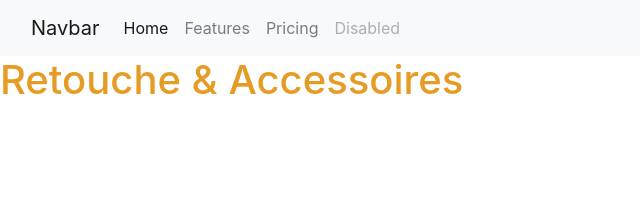
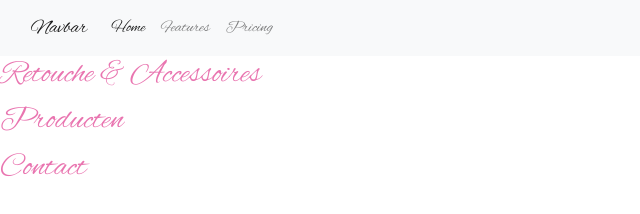
Before and after one commit to PauwelsPieter/Retouche-accessoires-website, a website: page index.html in a window 1280 px wide. Shown: the whole page, without its empty margins (0-640 px from the left). Drawn offline with nearby package versions, Linux system fonts and the light colour scheme.

Commit message:
Identity

```diff
--- a/index.html
+++ b/index.html
@@ -1,5 +1,6 @@
 <!DOCTYPE html>
 <html lang="nl">
+
 <head>
     <meta charset="UTF-8">
     <meta name="viewport" content="width=device-width, initial-scale=1.0">
@@ -7,11 +8,15 @@
 
     <link rel="stylesheet" href="css/style.css">
 </head>
+
 <body>
+    <header>
         <nav class="navbar navbar-expand-lg navbar-light bg-light">
             <div class="container-fluid">
                 <a class="navbar-brand" href="#">Navbar</a>
-          <button class="navbar-toggler" type="button" data-bs-toggle="collapse" data-bs-target="#navbarNavAltMarkup" aria-controls="navbarNavAltMarkup" aria-expanded="false" aria-label="Toggle navigation">
+                <button class="navbar-toggler" type="button" data-bs-toggle="collapse"
+                    data-bs-target="#navbarNavAltMarkup" aria-controls="navbarNavAltMarkup" aria-expanded="false"
+                    aria-label="Toggle navigation">
                     <span class="navbar-toggler-icon"></span>
                 </button>
                 <div class="collapse navbar-collapse" id="navbarNavAltMarkup">
@@ -19,17 +24,35 @@
                         <a class="nav-link active" aria-current="page" href="#">Home</a>
                         <a class="nav-link" href="#">Features</a>
                         <a class="nav-link" href="#">Pricing</a>
-              <a class="nav-link disabled" href="#" tabindex="-1" aria-disabled="true">Disabled</a>
                     </div>
                 </div>
             </div>
         </nav>
+    </header>
 
-      <h1 class="text-orange">Retouche & Accessoires</h1>
+    <main>
+        <section>
+            <h2 class="text-primary">Retouche & Accessoires</h2>
+
+        </section>
+        <section>
+            <h2 class="text-primary">Producten</h2>
+
+        </section>
+        <section>
+            <h2 class="text-primary">Contact</h2>
+
+        </section>
+    </main>
+
+    <footer>
+
+    </footer>
 
     <script src="https://cdnjs.cloudflare.com/ajax/libs/jquery/3.5.1/jquery.min.js"></script>
     <script src="https://cdnjs.cloudflare.com/ajax/libs/twitter-bootstrap/4.6.0/js/bootstrap.min.js"></script>
 
     <script src="js/script.js"></script>
 </body>
+
 </html>
--- a/package.json
+++ b/package.json
@@ -4,7 +4,7 @@
   "description": "",
   "main": "index.js",
   "scripts": {
-    "test": "echo \"Error: no test specified\" && exit 1"
+    "sass": "sass scss/:css/ --watch"
   },
   "repository": {
     "type": "git",
--- /dev/null
+++ b/scss/_resets.scss
@@ -0,0 +1,9 @@
+* {
+    padding: 0;
+    margin: 0;
+    box-sizing: border-box;
+  }
+
+  body {
+      font-family: $font-family-alex-brush;
+  }
--- a/scss/_variables.scss
+++ b/scss/_variables.scss
@@ -1,5 +1,15 @@
-$orange: #E69C24;
+//Import Font Awesome
+@import "https://cdnjs.cloudflare.com/ajax/libs/font-awesome/5.12.1/css/all.min.css";
+
+//Import fonts
+@import url('https://fonts.googleapis.com/css2?family=Alex+Brush&display=swap');
+
+//Fonts
+$font-family-alex-brush: 'Alex Brush', cursive;
+
+//Colors
+$pink: #E975B0;
 
 $theme-colors: (
-    "orange": $orange
+    "primary": $pink
 );
--- a/scss/style.scss
+++ b/scss/style.scss
@@ -3,4 +3,5 @@
 
 @import "../node_modules/bootstrap/scss/bootstrap.scss";
 
+@import "resets";
 @import "content";
```
Also changed, not shown: css/style.css, 1 other file. Lines whose indentation alone changed are shown as unchanged.
